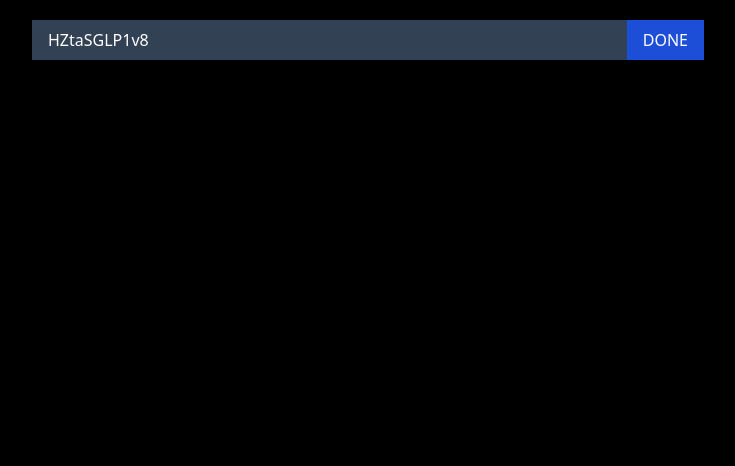
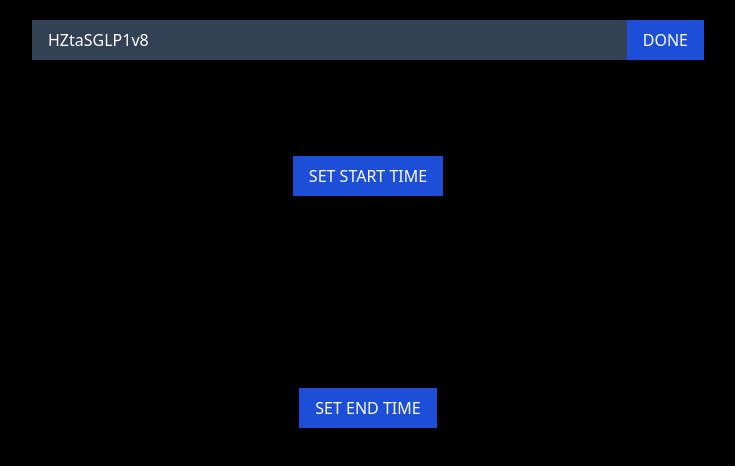
Before and after one commit to bryanjenningz/speaking-practice, a Next.js app: page / in a window 1280 px wide. Shown: the top 466 px of the page, without its empty margins (272-1007 px from the left). Built offline with nearby package versions, Linux system fonts and the light colour scheme.

Commit message:
Add start time and end time

```diff
--- a/src/components/YouTube.tsx
+++ b/src/components/YouTube.tsx
@@ -9,6 +9,7 @@ export type VideoState = "HIDDEN" | "PAUSED" | "PLAYING";
 
 type YouTubePlayer = {
   loadVideoById: (videoId: string) => void;
+  getCurrentTime: () => number;
 };
 
 declare global {
--- a/src/pages/index.tsx
+++ b/src/pages/index.tsx
@@ -10,6 +10,8 @@ import {
 const Home: NextPage = () => {
   const [videoState, setVideoState] = useState<VideoState>("HIDDEN");
   const [videoId, setVideoId] = useState("HZtaSGLP1v8");
+  const [startTime, setStartTime] = useState<null | number>(null);
+  const [endTime, setEndTime] = useState<null | number>(null);
   return (
     <>
       <Head>
@@ -43,6 +45,28 @@ const Home: NextPage = () => {
             </button>
           </form>
           <YouTubePlayer videoState={videoState} />
+          <button
+            className="bg-blue-700 px-4 py-2 uppercase text-white transition duration-300 hover:bg-blue-600"
+            onClick={() => {
+              const player = window.player;
+              if (!player) return;
+              setStartTime(player.getCurrentTime());
+            }}
+          >
+            Set start time
+          </button>
+          <span>{`Start time: ${startTime}`}</span>
+          <span>{`End time: ${endTime}`}</span>
+          <button
+            className="bg-blue-700 px-4 py-2 uppercase text-white transition duration-300 hover:bg-blue-600"
+            onClick={() => {
+              const player = window.player;
+              if (!player) return;
+              setEndTime(player.getCurrentTime());
+            }}
+          >
+            Set end time
+          </button>
         </div>
       </main>
     </>
```
